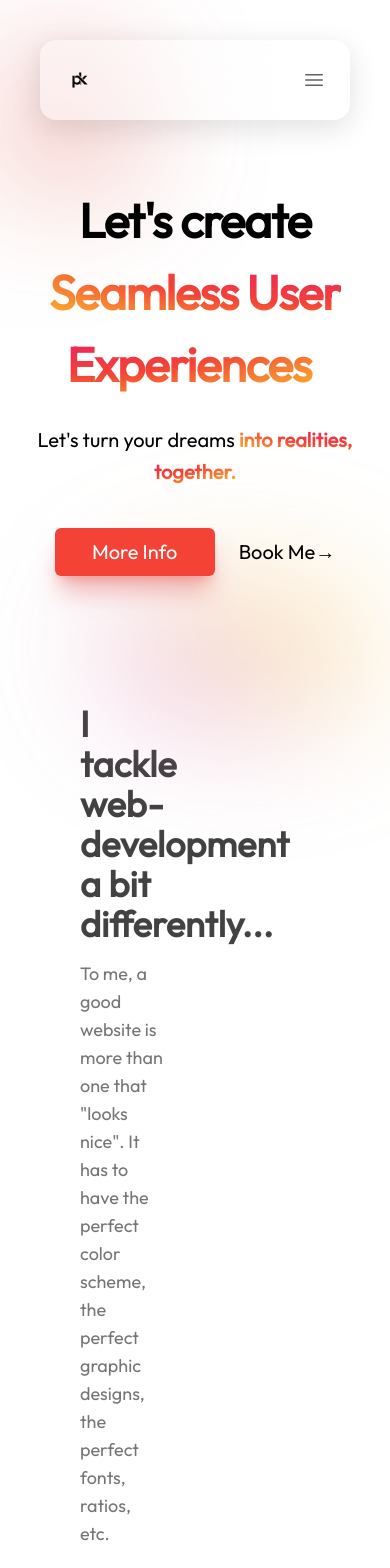
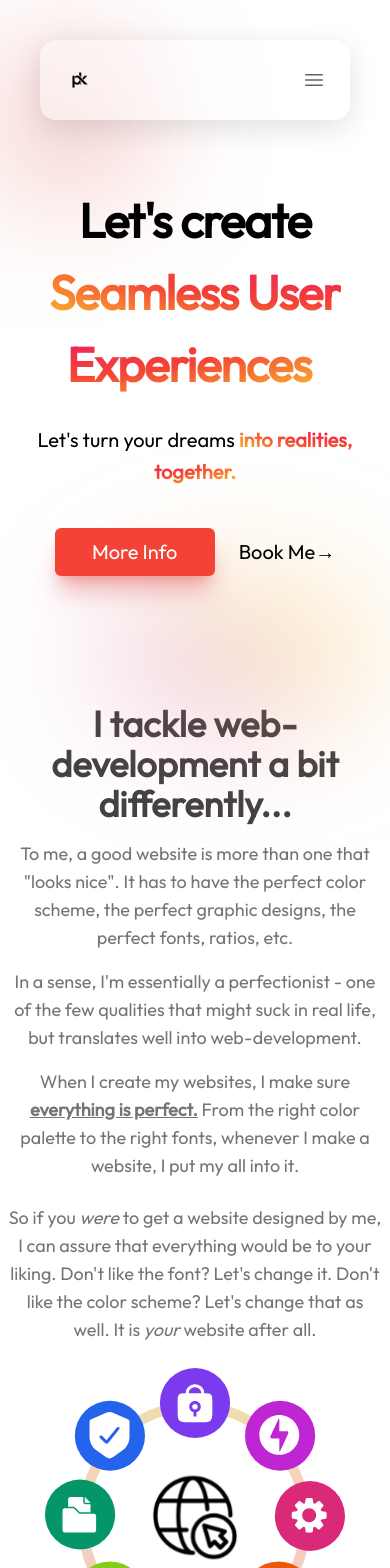
Before and after one commit to PkTheCoda/portfolio, a React (Vite) app: page /hire in a window 390 px wide. Shown: the top 1568 px of the page. Built offline with nearby package versions, Linux system fonts and the light colour scheme.

Commit message:
responsified hirefirst section

```diff
--- a/src/HireComponents/HireFirst.jsx
+++ b/src/HireComponents/HireFirst.jsx
@@ -4,9 +4,9 @@ import hireIcons from '../Images/hireIcons.svg'
 export default function HireFirst() {
   return (
     <div className="pb-16 flex items-center justify-center">
-      <div className="container mx-auto flex items-center justify-center px-20">
+      <div className="container mx-auto flex lg:flex-row flex-col items-center justify-center px-2 justify-center lg:px-20">
         {/* Left Side */}
-        <div className="w-1/2 pr-8 flex flex-col justify-center font-outfit">
+        <div className="w-full lg:w-1/2 lg:pr-8 flex flex-col justify-center font-outfit text-center lg:text-start">
           <h2 className="text-4xl font-bold text-gray-800 mb-4 font-outfit">I tackle web-development a bit differently...</h2>
           <p className="text-lg text-gray-600 mb-4">
             To me, a good website is more than one that "looks nice". It has to have the perfect color scheme, the perfect graphic designs, the perfect fonts, ratios, etc.
@@ -31,7 +31,7 @@ export default function HireFirst() {
         </div>
 
         {/* Right Side */}
-        <div className="w-1/2 flex justify-center items-center">
+        <div className="w-full lg:w-1/2 flex justify-center items-center">
           <img
             src={hireIcons}
             alt="Profile"
```
